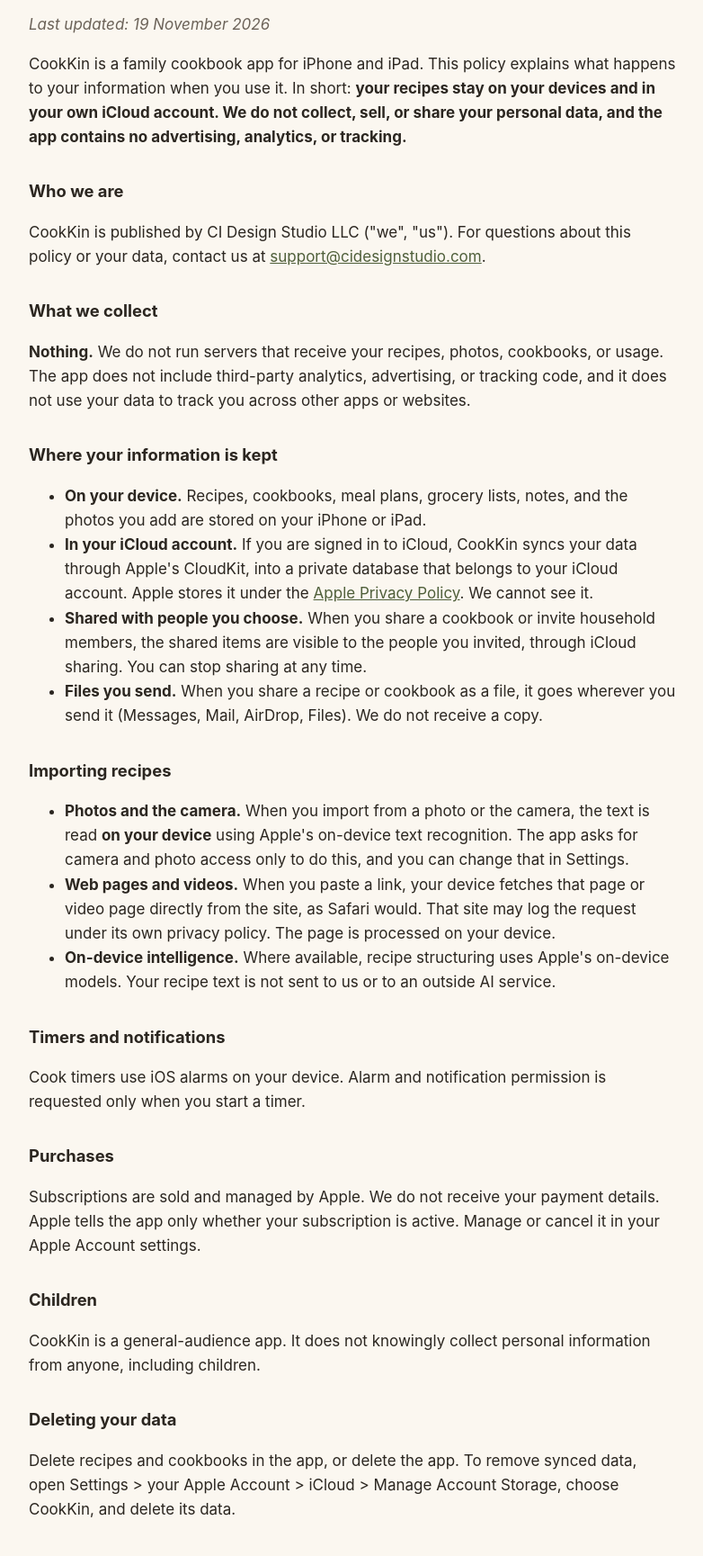
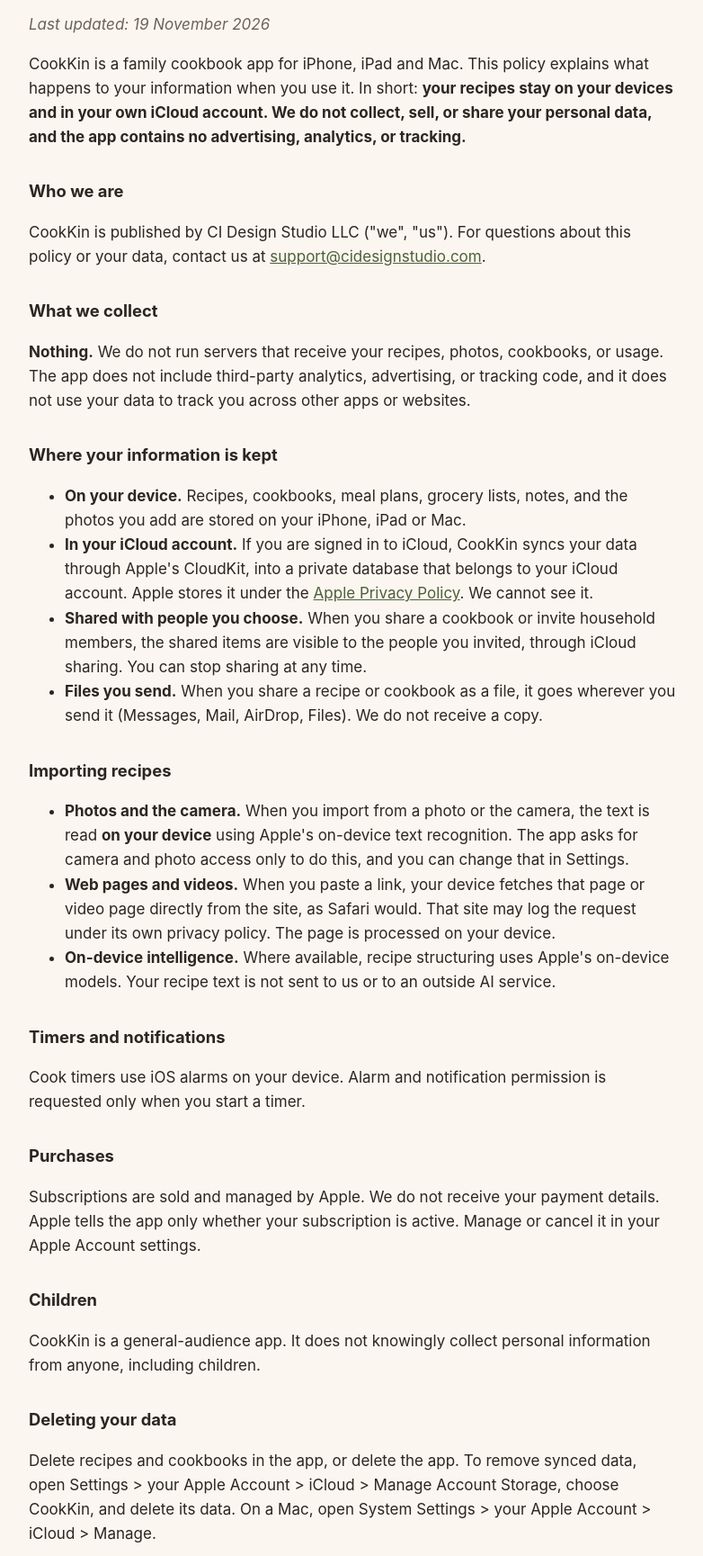
Before and after one commit to david00769/cookkin-legal, a plain HTML site: page privacy/index.html in a window 1280 px wide. Shown: the part 135-1864 px from the top of the page at 90% size, without its empty margins (248-1030 px from the left). Drawn offline with Linux system fonts and the light colour scheme.

Commit message:
Privacy and support pages cover the Mac app (iPhone, iPad and Mac; Mac data and subscription paths)
Co-Authored-By: Claude Opus 5.5 <noreply@anthropic.com>
Claude-Session: https://claude.ai/code/session_017xRKuNchheSyLvpjmhAHC9

```diff
--- a/privacy/index.html
+++ b/privacy/index.html
@@ -15,14 +15,14 @@ nav a { margin-right: 16px; }
 <body><main><nav><a href="../privacy/">Privacy Policy</a><a href="../support/">Support</a></nav>
 <h1>CookKin Privacy Policy</h1>
 <p><em>Last updated: 19 November 2026</em></p>
-<p>CookKin is a family cookbook app for iPhone and iPad. This policy explains what happens to your information when you use it. In short: <strong>your recipes stay on your devices and in your own iCloud account. We do not collect, sell, or share your personal data, and the app contains no advertising, analytics, or tracking.</strong></p>
+<p>CookKin is a family cookbook app for iPhone, iPad and Mac. This policy explains what happens to your information when you use it. In short: <strong>your recipes stay on your devices and in your own iCloud account. We do not collect, sell, or share your personal data, and the app contains no advertising, analytics, or tracking.</strong></p>
 <h2>Who we are</h2>
 <p>CookKin is published by CI Design Studio LLC ("we", "us"). For questions about this policy or your data, contact us at <a href="mailto:support@cidesignstudio.com">support@cidesignstudio.com</a>.</p>
 <h2>What we collect</h2>
 <p><strong>Nothing.</strong> We do not run servers that receive your recipes, photos, cookbooks, or usage. The app does not include third-party analytics, advertising, or tracking code, and it does not use your data to track you across other apps or websites.</p>
 <h2>Where your information is kept</h2>
 <ul>
-<li><strong>On your device.</strong> Recipes, cookbooks, meal plans, grocery lists, notes, and the photos you add are stored on your iPhone or iPad.</li>
+<li><strong>On your device.</strong> Recipes, cookbooks, meal plans, grocery lists, notes, and the photos you add are stored on your iPhone, iPad or Mac.</li>
 <li><strong>In your iCloud account.</strong> If you are signed in to iCloud, CookKin syncs your data through Apple's CloudKit, into a private database that belongs to your iCloud account. Apple stores it under the <a href="https://www.apple.com/legal/privacy/">Apple Privacy Policy</a>. We cannot see it.</li>
 <li><strong>Shared with people you choose.</strong> When you share a cookbook or invite household members, the shared items are visible to the people you invited, through iCloud sharing. You can stop sharing at any time.</li>
 <li><strong>Files you send.</strong> When you share a recipe or cookbook as a file, it goes wherever you send it (Messages, Mail, AirDrop, Files). We do not receive a copy.</li>
@@ -40,7 +40,7 @@ nav a { margin-right: 16px; }
 <h2>Children</h2>
 <p>CookKin is a general-audience app. It does not knowingly collect personal information from anyone, including children.</p>
 <h2>Deleting your data</h2>
-<p>Delete recipes and cookbooks in the app, or delete the app. To remove synced data, open Settings &gt; your Apple Account &gt; iCloud &gt; Manage Account Storage, choose CookKin, and delete its data.</p>
+<p>Delete recipes and cookbooks in the app, or delete the app. To remove synced data, open Settings &gt; your Apple Account &gt; iCloud &gt; Manage Account Storage, choose CookKin, and delete its data. On a Mac, open System Settings &gt; your Apple Account &gt; iCloud &gt; Manage.</p>
 <h2>Changes</h2>
 <p>If this policy changes, we will update the date above and the policy in the app.</p>
 <h2>Contact</h2>
```
Also changed, not shown: support/index.html (+2 -2 lines).
